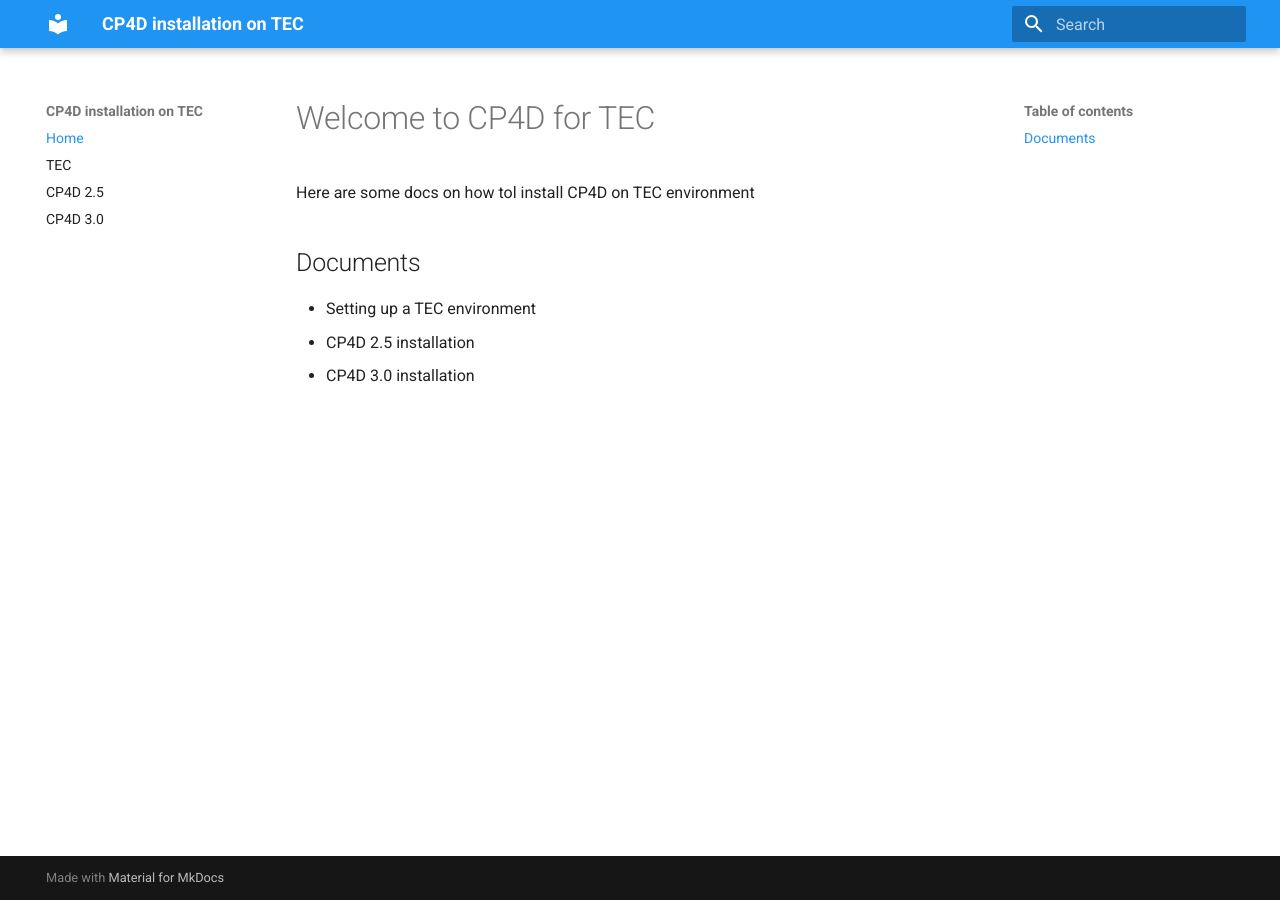
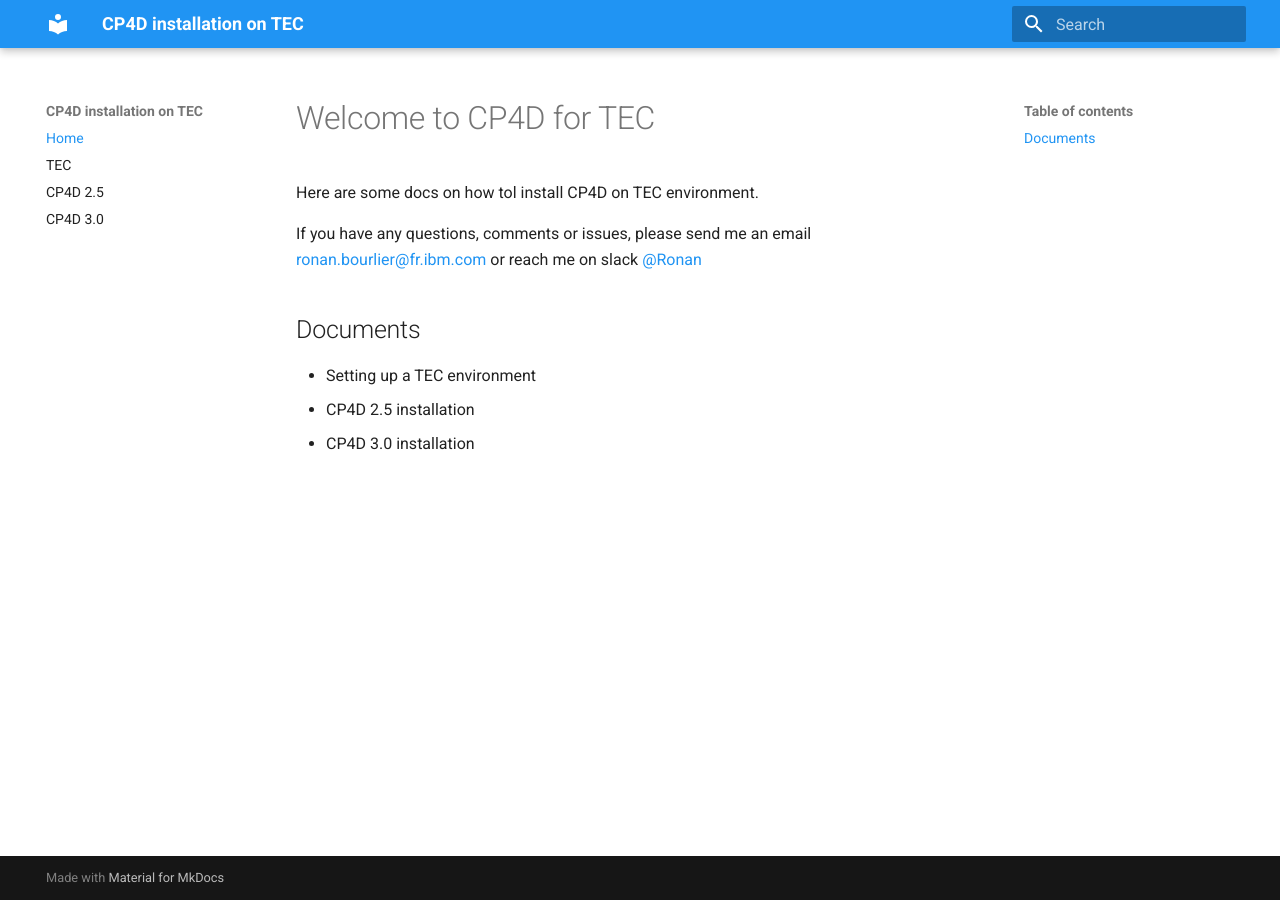
Before and after one commit to ronanb3/cp4d-ocp-tips, an MkDocs documentation site: the page built from docs/index.md, in a window 1280 px wide. Built offline with MkDocs 1.6.1 and Material for MkDocs 9.7.7, drawn with Linux system fonts in a browser that asks for light colours.

Commit message:
Added how to contact me

```diff
--- a/docs/index.md
+++ b/docs/index.md
@@ -1,6 +1,8 @@
 # Welcome to CP4D for TEC
 
-Here are some docs on how tol install CP4D on TEC environment
+Here are some docs on how tol install CP4D on TEC environment.
+
+If you have any questions, comments or issues, please send me an email [ronan.bourlier@fr.ibm.com](mailto:ronan.bourlier@fr.ibm.com) or reach me on slack [@Ronan](https://ibm.enterprise.slack.com/user/@W464BP94J)
 
 ## Documents
 
```
